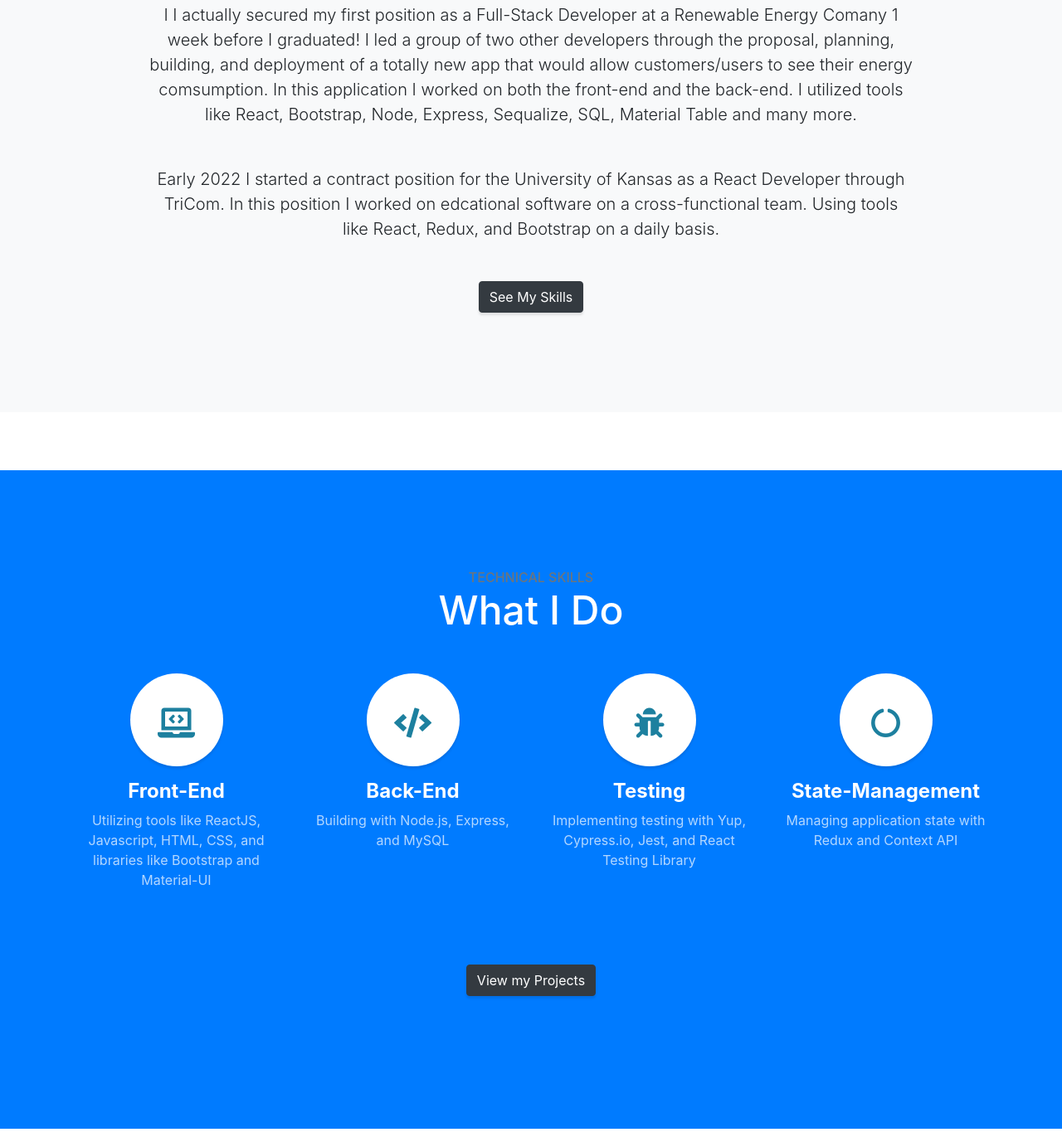
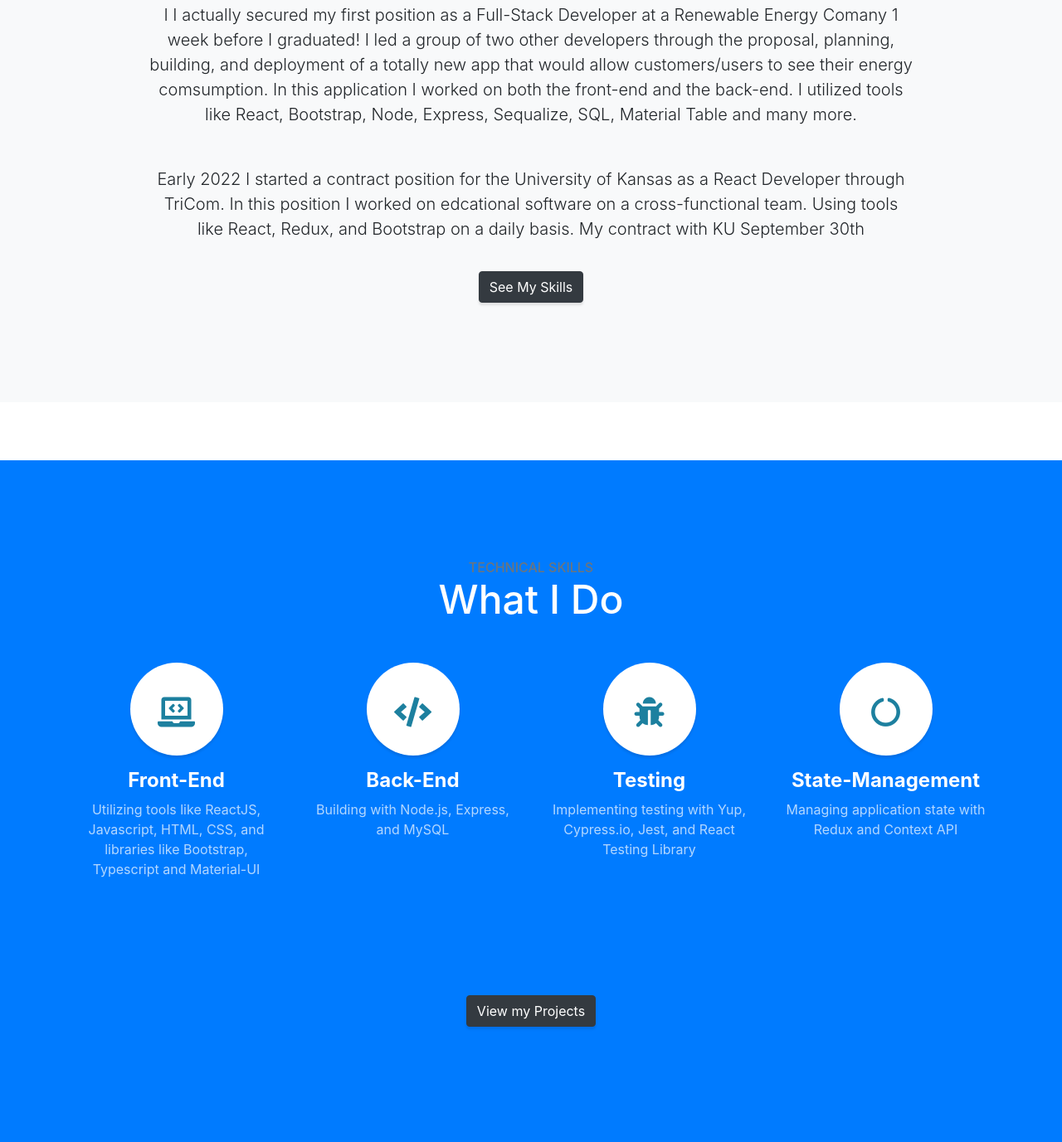
Before and after one commit to jstewart8053/jstewartPortfolioBootstrap, a website with bundled scripts: page index.html in a window 1280 px wide. Shown: the part 1323-2700 px from the top of the page at 83% size. Built offline with nearby package versions, Linux system fonts and the light colour scheme.

Commit message:
fixed page lengths

```diff
--- a/index.html
+++ b/index.html
@@ -57,10 +57,12 @@
  <!-- Header -->
 <header class="masthead d-flex">
   <div class="container text-center my-auto">
-    <a class="btn btn-dark btn-xl js-scroll-trigger" href="#about">Learn About Me</a>
+      <a class="btn btn-dark btn-xl js-scroll-trigger" href="#about" style="margin-top: 290px !important;">Learn About Me</a>
   </div>
+
   <div class="overlay"></div>
 </header>
+
 
   <!-- About -->
   <section class="content-section bg-light" id="about" style = "margin-bottom: 70px;">
@@ -73,13 +75,13 @@
 
                     </p>
 
-                    <p class="lead mb-5">In June 2020 I made a life altering decision to enroll in Lambda's (currently known as <a href="https://www.bloomtech.com/" target="_blank" >Bloomtech</a>) full-time, Full-Stack Web-Development program and pursue my passion. Lambda isn't easy. Learning a new career in a short amount of time takes commitment, that's why I have dedicated nights, weekends, and even holidays to never fall behind. And I believe my efforts have paid off.
+                    <p class="lead mb-5">In June 2020 I made a life altering decision to enroll in Lambda's (currently known as <a href="https://www.bloomtech.com/" target="_blank" >Bloomtech</a>) full-time, Full-Stack Web-Development program and pursue my passion. Lambda isn't easy. Learning a new career in a short amount of time takes commitment, that's why I  dedicated nights, weekends, and even holidays to never fall behind. And I believe my efforts have paid off.
 
                         <p class="lead mb-5">I I actually secured my first position as a Full-Stack Developer at a Renewable Energy Comany 1 week before I graduated! I led a group of two other developers through the proposal, planning, building, and deployment of a totally new app that would allow customers/users to see their energy comsumption. In this application I worked on both the front-end and the back-end. I utilized tools like React, Bootstrap, Node, Express, Sequalize, SQL, Material Table and many more.
 
-                          <p class="lead mb-5">Early 2022 I started a contract position for the University of Kansas as a React Developer through TriCom. In this position I worked on edcational software on a cross-functional team. Using tools like React, Redux, and Bootstrap on a daily basis. </p>
+                          <p class="lead mb-5">Early 2022 I started a contract position for the University of Kansas as a React Developer through TriCom. In this position I worked on edcational software on a cross-functional team. Using tools like React, Redux, and Bootstrap on a daily basis. My contract with KU September 30th </p>
            </p>
-          <a class="btn btn-dark btn-xl js-scroll-trigger" href="#tech">See My Skills</a>
+          <a class="btn btn-dark btn-xl js-scroll-trigger" href="#tech" style="margin-top: -15px !important;">See My Skills</a>
         </div>
       </div>
     </div>
@@ -87,7 +89,7 @@
 
   <!-- Skills -->
   <section class="content-section bg-primary text-white text-center" id="tech">
-    <div class="container"  style = "margin-bottom: 50px;">
+    <div class="container" >
       <div class="content-section-heading">
         <h3 class="text-secondary mb-0">Technical Skills</h3>
         <h2 class="mb-5">What I Do</h2>
@@ -101,7 +103,7 @@
           <h4>
             <strong>Front-End</strong>
           </h4>
-          <p class="text-faded mb-0">Utilizing tools like ReactJS, Javascript, HTML, CSS, and libraries like Bootstrap and Material-UI</p>
+          <p class="text-faded mb-0">Utilizing tools like ReactJS, Javascript, HTML, CSS, and libraries like Bootstrap, Typescript and Material-UI</p>
         </div>
         <div class="col-lg-3 col-md-6 mb-5 mb-lg-0">
           <span class="service-icon rounded-circle mx-auto mb-3">
@@ -140,7 +142,7 @@
       </div>
 
     </div>
-      <a class="btn btn-dark btn-xl js-scroll-trigger" href="#portfolio" btn style= "margin: 40px;" > View my Projects</a>
+      <a class="btn btn-dark btn-xl js-scroll-trigger" href="#portfolio" btn style= "margin: 140px;" > View my Projects</a>
   </section>
 
  <!-- Portfolio -->
```
Lines whose indentation alone changed are shown as unchanged.
